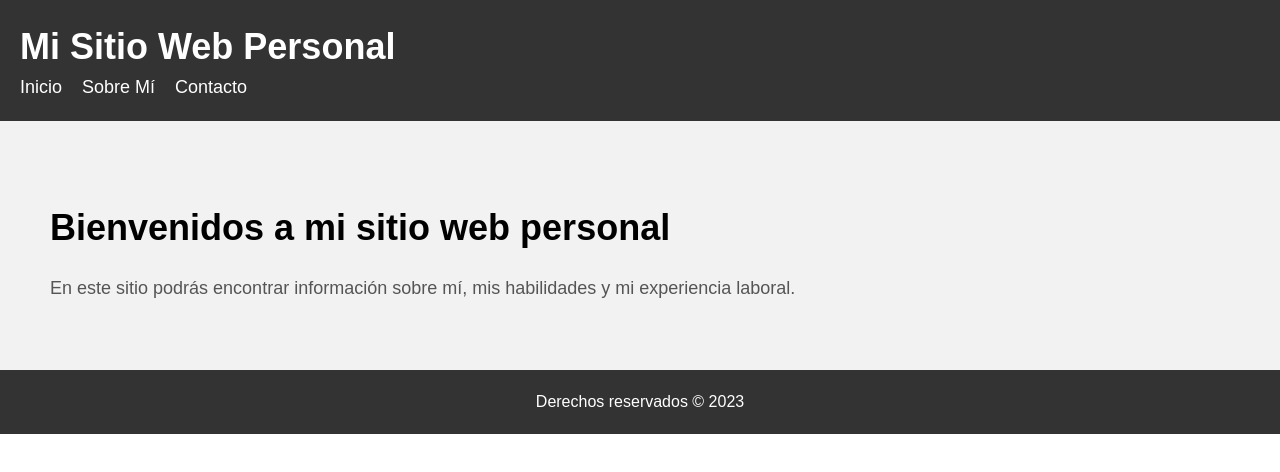
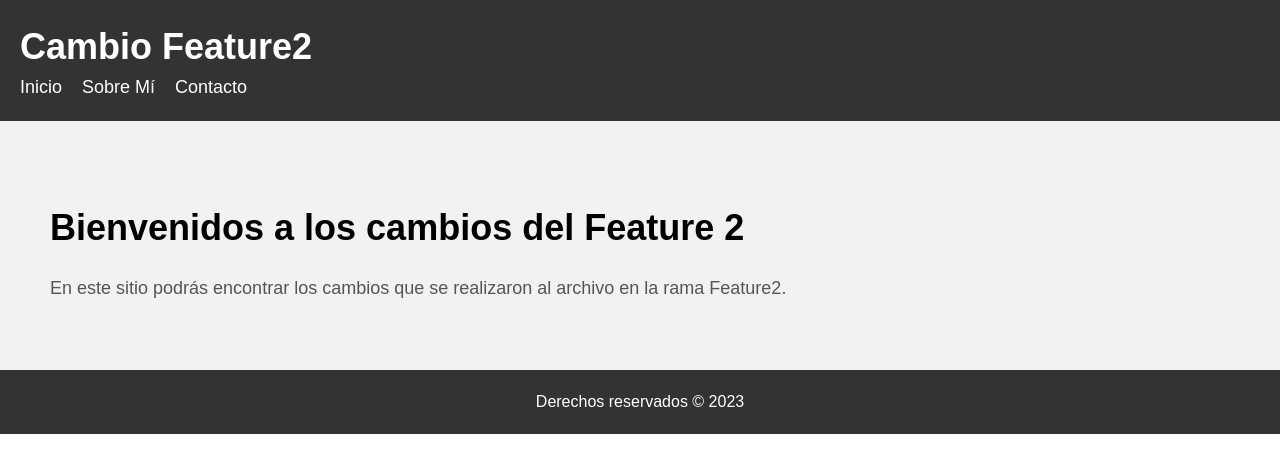
Before and after one commit to damori-mori/Trabajo_daniela_pites, a plain HTML site: page index.html in a window 1280 px wide. Drawn offline with Linux system fonts and the light colour scheme.

Commit message:
Se realizaron 3 cambios en el template del archivo index.html, se cambio el H1, el H2 y el primer P

```diff
--- a/index.html
+++ b/index.html
@@ -6,7 +6,7 @@
   </head>
   <body>
     <header>
-      <h1>Mi Sitio Web Personal</h1>
+      <h1>Cambio Feature2</h1>
       <nav>
         <ul>
           <li><a href="index.html">Inicio</a></li>
@@ -18,8 +18,8 @@
 
     <main>
       <section id="inicio">
-        <h2>Bienvenidos a mi sitio web personal</h2>
-        <p>En este sitio podrás encontrar información sobre mí, mis habilidades y mi experiencia laboral.</p>
+        <h2>Bienvenidos a los cambios del Feature 2</h2>
+        <p>En este sitio podrás encontrar los cambios que se realizaron al archivo en la rama Feature2.</p>
       </section>
     </main>
 
```
